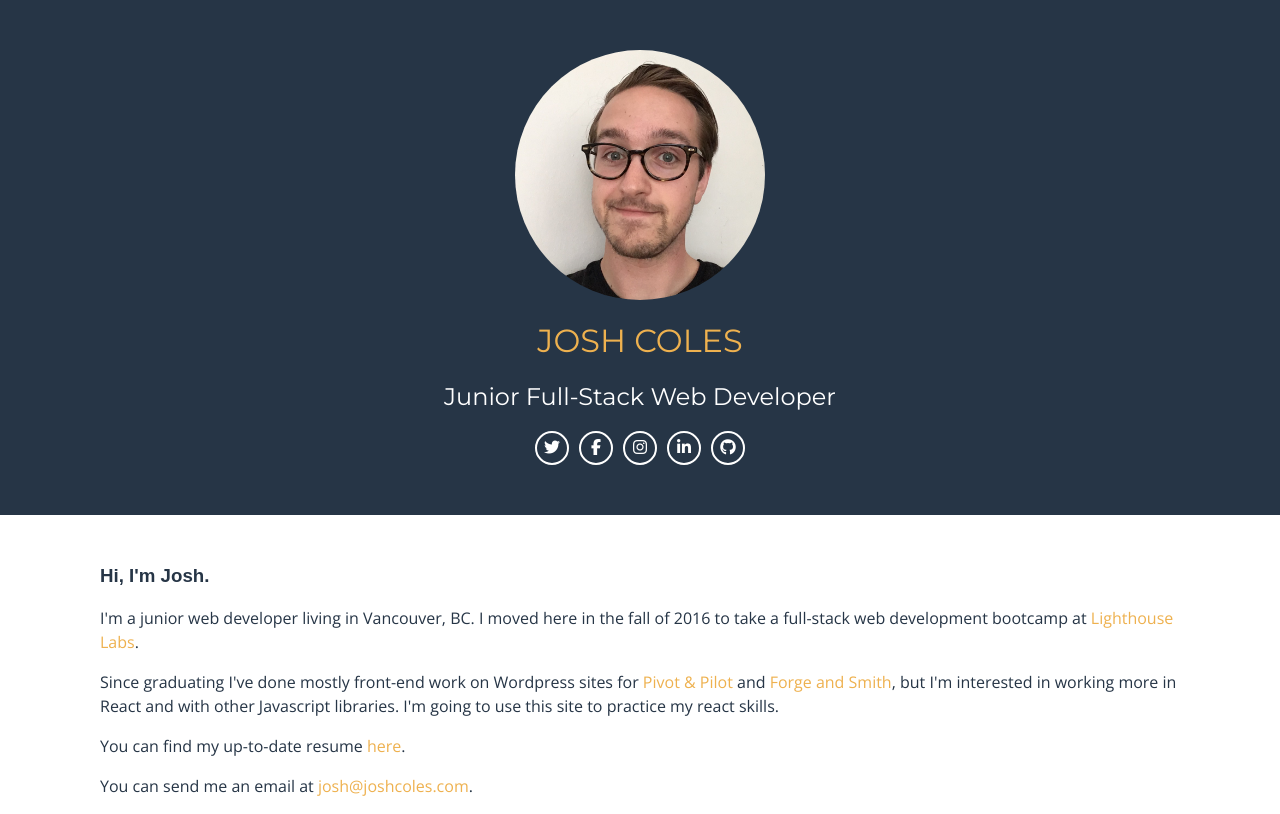
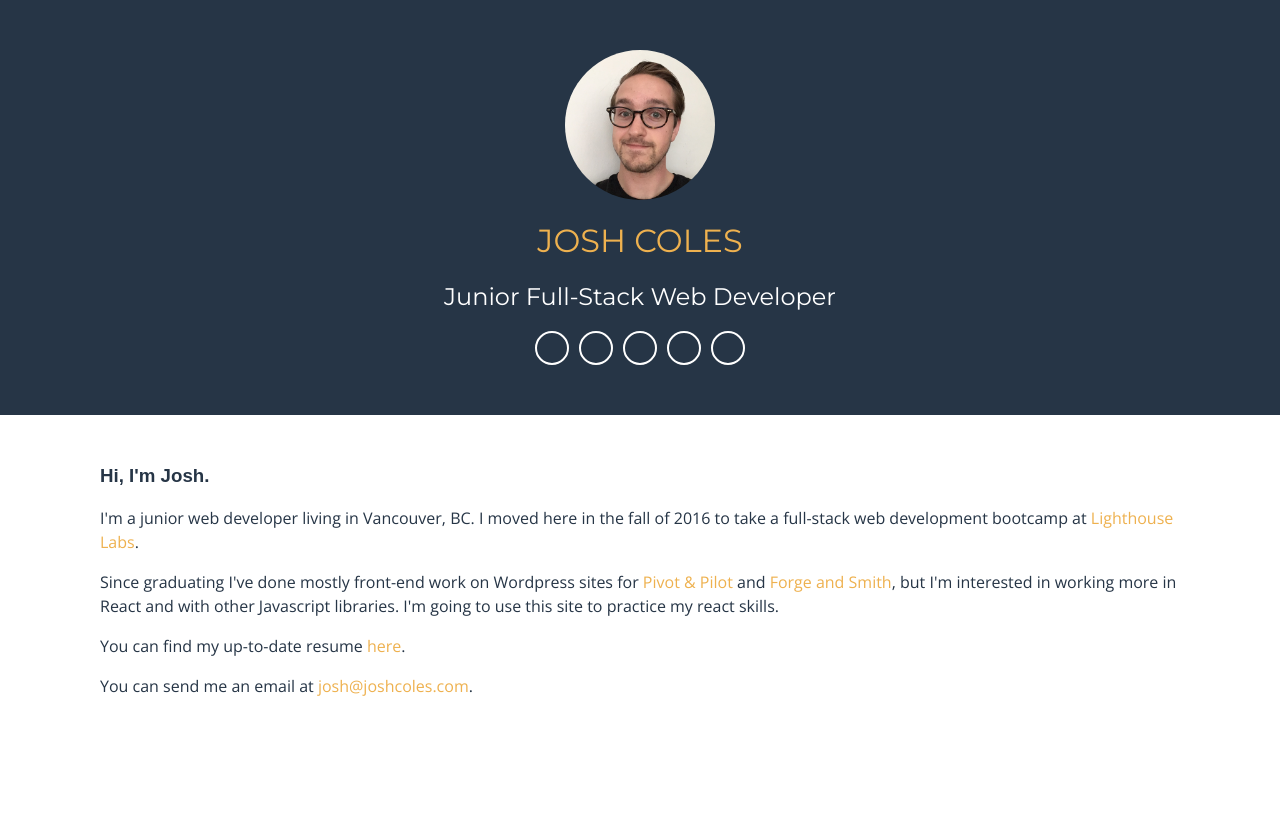
Before and after one commit to joshcoles/joshcoles-dot-com, a React (Create React App) app: page / in a window 1280 px wide. Built offline with nearby package versions, Linux system fonts and the light colour scheme.

Commit message:
Renamed intro section component + broke it out of App.js

```diff
--- a/src/App.css
+++ b/src/App.css
@@ -37,15 +37,15 @@
   align-items: center;
   border-radius: 50%;
   display: flex;
-  height: 250px;
+  height: 150px;
   margin: auto;
   overflow: hidden;
   justify-content: center;
-  width: 250px;
+  width: 150px;
 }
 
 .profile-image {
-  height: 350px;
+  height: 200px;
   border-radius: 30px;
 }
 
@@ -64,7 +64,7 @@
   background-color: transparent;
   border: 2px solid white;
   border-radius: 50%;
-  color: white;
+  color: transparent;
   height: 30px;
   width: 30px;
   display: flex;
@@ -76,15 +76,15 @@
 
 .social-media-row ul li:hover {
   transition: border-color 0.2s;
+  color: white;
+}
+
+.social-media-row a {
   color: transparent;
 }
 
-.social-media-row a {
+.social-media-row ul li:hover a {
   color: white;
-}
-
-.social-media-row ul li:hover a {
-  color: transparent;
 }
 
 .social-media-row ul li:first-of-type {
--- a/src/App.js
+++ b/src/App.js
@@ -2,6 +2,7 @@
 
 import './App.css';
 import ProfileSection from './components/ProfileSection';
+import IntroSection from './components/IntroSection';
 
 
 class App extends Component {
@@ -9,19 +10,9 @@
     return (
       <div className="App">
         <div className="site-header">
-
           <ProfileSection />
         </div>
-        <section className="homepage-section homepage-intro">
-          <div className="intro-bio">
-            <h3>Hi, I'm Josh.</h3>
-            <p>I'm a junior web developer living in Vancouver, BC. I moved here in the fall of 2016 to take a full-stack web development bootcamp at <a target="_blank" rel="noopener noreferrer" href="https://www.lighthouselabs.ca/">Lighthouse Labs</a>.</p>
-            <p>Since graduating I've done mostly front-end work on Wordpress sites for <a target="_blank" rel="noopener noreferrer" href="http://pivotandpilot.com">Pivot & Pilot</a> and <a target="_blank" rel="noopener noreferrer" href="http://forgeandsmith.com">Forge and Smith</a>, but I'm interested in working more in React and with other Javascript libraries. I'm going to use this site to practice my react skills.</p>
-            <p>You can find my up-to-date resume <a target="_blank" rel="noopener noreferrer" href="http://hire.joshcoles.com">here</a>.</p>
-            <p>You can send me an email at <a href="mailto:josh@joshcoles.com" className="email-address">josh@joshcoles.com</a>.</p>
-
-          </div>
-        </section>
+        <IntroSection />
       </div>
     );
   }
--- /dev/null
+++ b/src/components/IntroSection.js
@@ -0,0 +1,21 @@
+import React, { Component } from 'react';
+
+
+class IntroSection extends React.Component {
+  render() {
+    return (
+      <section className="homepage-section homepage-intro">
+          <div className="intro-bio">
+            <h3>Hi, I'm Josh.</h3>
+            <p>I'm a junior web developer living in Vancouver, BC. I moved here in the fall of 2016 to take a full-stack web development bootcamp at <a target="_blank" rel="noopener noreferrer" href="https://www.lighthouselabs.ca/">Lighthouse Labs</a>.</p>
+            <p>Since graduating I've done mostly front-end work on Wordpress sites for <a target="_blank" rel="noopener noreferrer" href="http://pivotandpilot.com">Pivot & Pilot</a> and <a target="_blank" rel="noopener noreferrer" href="http://forgeandsmith.com">Forge and Smith</a>, but I'm interested in working more in React and with other Javascript libraries. I'm going to use this site to practice my react skills.</p>
+            <p>You can find my up-to-date resume <a target="_blank" rel="noopener noreferrer" href="http://hire.joshcoles.com">here</a>.</p>
+            <p>You can send me an email at <a href="mailto:josh@joshcoles.com" className="email-address">josh@joshcoles.com</a>.</p>
+          </div>
+        </section>
+    );
+  }
+}
+
+
+export default IntroSection;
```
Also changed, not shown: src/components/IntroductonSection.js (deleted).
